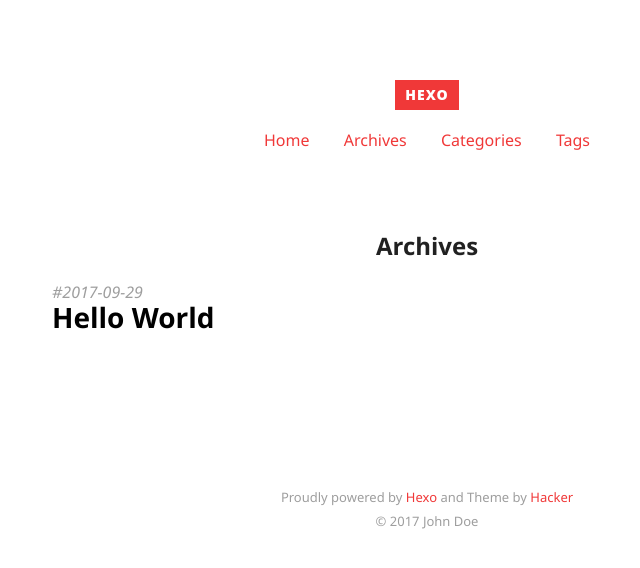
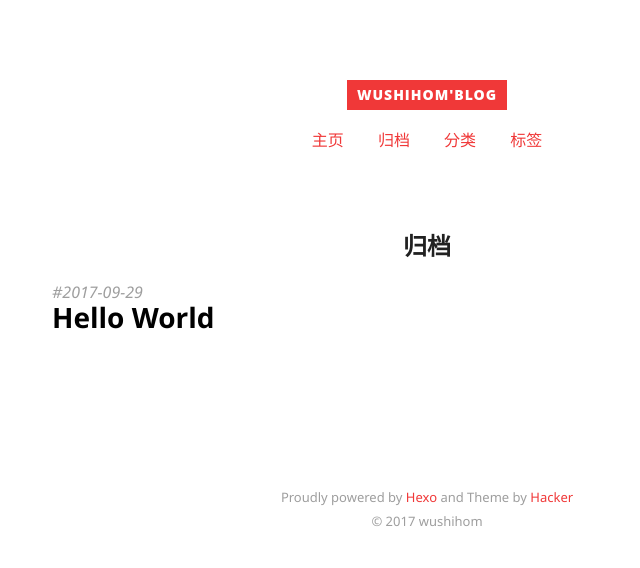
Before and after one commit to wushihom/wushihom.github.io, a plain HTML site: page archives/index.html in a window 1280 px wide. Shown: the whole page, without its empty margins (213-853 px from the left). Drawn offline with Linux system fonts and the light colour scheme.

Commit message:
Site updated: 2017-09-29 00:57:30

```diff
--- a/2017/09/29/hello-world/index.html
+++ b/2017/09/29/hello-world/index.html
@@ -3,10 +3,10 @@
 <head>
   <meta charset="utf-8">
 
-  <title>Hello World | Hexo</title>
+  <title>Hello World | wushihom&#39;blog</title>
 
 
-  <meta name="author" content="John Doe">
+  <meta name="author" content="wushihom">
 
 
 
@@ -24,14 +24,14 @@
 
   <meta property="og:title" content="Hello World"/>
 
-  <meta property="og:site_name" content="Hexo"/>
+  <meta property="og:site_name" content="wushihom&#39;blog"/>
 
 
   <meta property="og:image" content="/favicon.ico"/>
 
 
   <link href="/favicon.ico" rel="icon">
-  <link rel="alternate" href="/atom.xml" title="Hexo" type="application/atom+xml">
+  <link rel="alternate" href="/atom.xml" title="wushihom&#39;blog" type="application/atom+xml">
   <link rel="stylesheet" href="/css/style.css" media="screen" type="text/css">
 </head>
 
@@ -43,20 +43,20 @@
     <header>
   <div class="site-branding">
     <h1 class="site-title">
-      <a href="/">Hexo</a>
+      <a href="/">wushihom&#39;blog</a>
     </h1>
     <p class="site-description"></p>
   </div>
   <nav class="site-navigation">
     <ul>
 
-        <li><a href="/">Home</a></li>
+        <li><a href="/">主页</a></li>
 
-        <li><a href="/archives">Archives</a></li>
+        <li><a href="/archives">归档</a></li>
 
-        <li><a href="/categories">Categories</a></li>
+        <li><a href="/categories">分类</a></li>
 
-        <li><a href="/tags">Tags</a></li>
+        <li><a href="/tags">标签</a></li>
 
     </ul>
   </nav>
@@ -124,7 +124,7 @@
     Theme by <a href="https://github.com/CodeDaraW/Hacker" target="_blank">Hacker</a>
     </br>
 
-    &copy; 2017 John Doe
+    &copy; 2017 wushihom
 
   </p>
 </footer>
--- a/archives/index.html
+++ b/archives/index.html
@@ -3,10 +3,10 @@
 <head>
   <meta charset="utf-8">
 
-  <title>Archives | Hexo</title>
+  <title>归档 | wushihom&#39;blog</title>
 
 
-  <meta name="author" content="John Doe">
+  <meta name="author" content="wushihom">
 
 
 
@@ -19,14 +19,14 @@
 
 
 
-  <meta property="og:site_name" content="Hexo"/>
+  <meta property="og:site_name" content="wushihom&#39;blog"/>
 
 
   <meta property="og:image" content="/favicon.ico"/>
 
 
   <link href="/favicon.ico" rel="icon">
-  <link rel="alternate" href="/atom.xml" title="Hexo" type="application/atom+xml">
+  <link rel="alternate" href="/atom.xml" title="wushihom&#39;blog" type="application/atom+xml">
   <link rel="stylesheet" href="/css/style.css" media="screen" type="text/css">
 </head>
 
@@ -38,20 +38,20 @@
     <header>
   <div class="site-branding">
     <h1 class="site-title">
-      <a href="/">Hexo</a>
+      <a href="/">wushihom&#39;blog</a>
     </h1>
     <p class="site-description"></p>
   </div>
   <nav class="site-navigation">
     <ul>
 
-        <li><a href="/">Home</a></li>
+        <li><a href="/">主页</a></li>
 
-        <li><a href="/archives">Archives</a></li>
+        <li><a href="/archives">归档</a></li>
 
-        <li><a href="/categories">Categories</a></li>
+        <li><a href="/categories">分类</a></li>
 
-        <li><a href="/tags">Tags</a></li>
+        <li><a href="/tags">标签</a></li>
 
     </ul>
   </nav>
@@ -62,7 +62,7 @@
 
 <article>
 
-  <h2 class="article-title ">Archives</h2>
+  <h2 class="article-title ">归档</h2>
 
   <div class="archive">
 
@@ -92,7 +92,7 @@
     Theme by <a href="https://github.com/CodeDaraW/Hacker" target="_blank">Hacker</a>
     </br>
 
-    &copy; 2017 John Doe
+    &copy; 2017 wushihom
 
   </p>
 </footer>
```
Also changed, not shown: archives/2017/09/index.html (+10 -10 lines), archives/2017/index.html (+10 -10 lines), index.html (+10 -10 lines).
